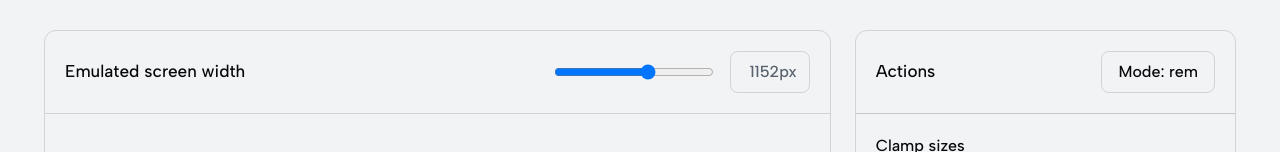
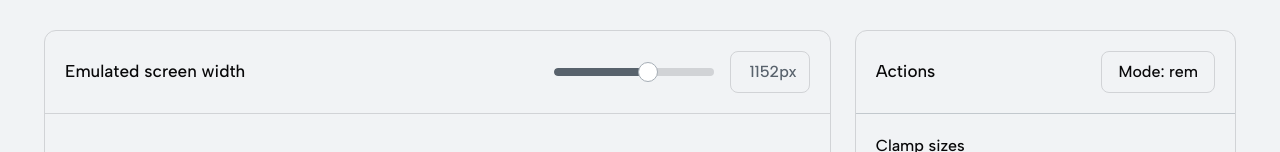
Before and after one commit to Willem-Jaap/cssclamp, a Next.js app: page / in a window 1280 px wide. Shown: the part 286-438 px from the top of the page. Built offline with nearby package versions, Linux system fonts and the light colour scheme.

Commit message:
feat: implement radix slider

```diff
--- a/src/components/misc/preview.tsx
+++ b/src/components/misc/preview.tsx
@@ -1,8 +1,9 @@
 'use client';
 
-import { useEffect, useRef, useState, type ChangeEvent } from 'react';
+import { useEffect, useRef, useState } from 'react';
 import { animated, useSpring } from '@react-spring/web';
 
+import { Slider } from '~/components/ui/slider';
 import useSettings from '~/hooks/useSettings';
 
 const Clamped = () => {
@@ -39,10 +40,11 @@ const Preview = () => {
         width: 60,
     }));
 
-    const onChange = (e: ChangeEvent<HTMLInputElement>) => {
+    const onChange = (values: number[]) => {
+        const [value] = values;
         // eslint-disable-next-line @typescript-eslint/no-floating-promises
-        api.start({ width: Number(e.target.value) });
-        setCurrentPercentage(Number(e.target.value));
+        api.start({ width: value });
+        setCurrentPercentage(value);
     };
 
     const centerPreviewScreen = () => {
@@ -82,14 +84,13 @@ const Preview = () => {
             <div className="flex w-full items-center justify-between gap-4 border-b border-b-neutral-100 p-5">
                 <h2 className="text-lg font-medium">Emulated screen width</h2>
                 <div className="flex items-center gap-4">
-                    <input
-                        className="w-40 decoration-neutral-800"
-                        type="range"
-                        min="0"
-                        max="100"
-                        step="1"
-                        defaultValue="60"
-                        onChange={onChange}
+                    <Slider
+                        className="w-40"
+                        min={0}
+                        max={100}
+                        step={1}
+                        defaultValue={[60]}
+                        onValueChange={onChange}
                     />
                     <div className="w-[calc(1.2rem_+_6ch)] rounded-lg border border-neutral-100 px-3 py-2 text-right font-medium text-neutral-600">
                         {Math.round((1920 / 100) * currentPercentage)}px
```
